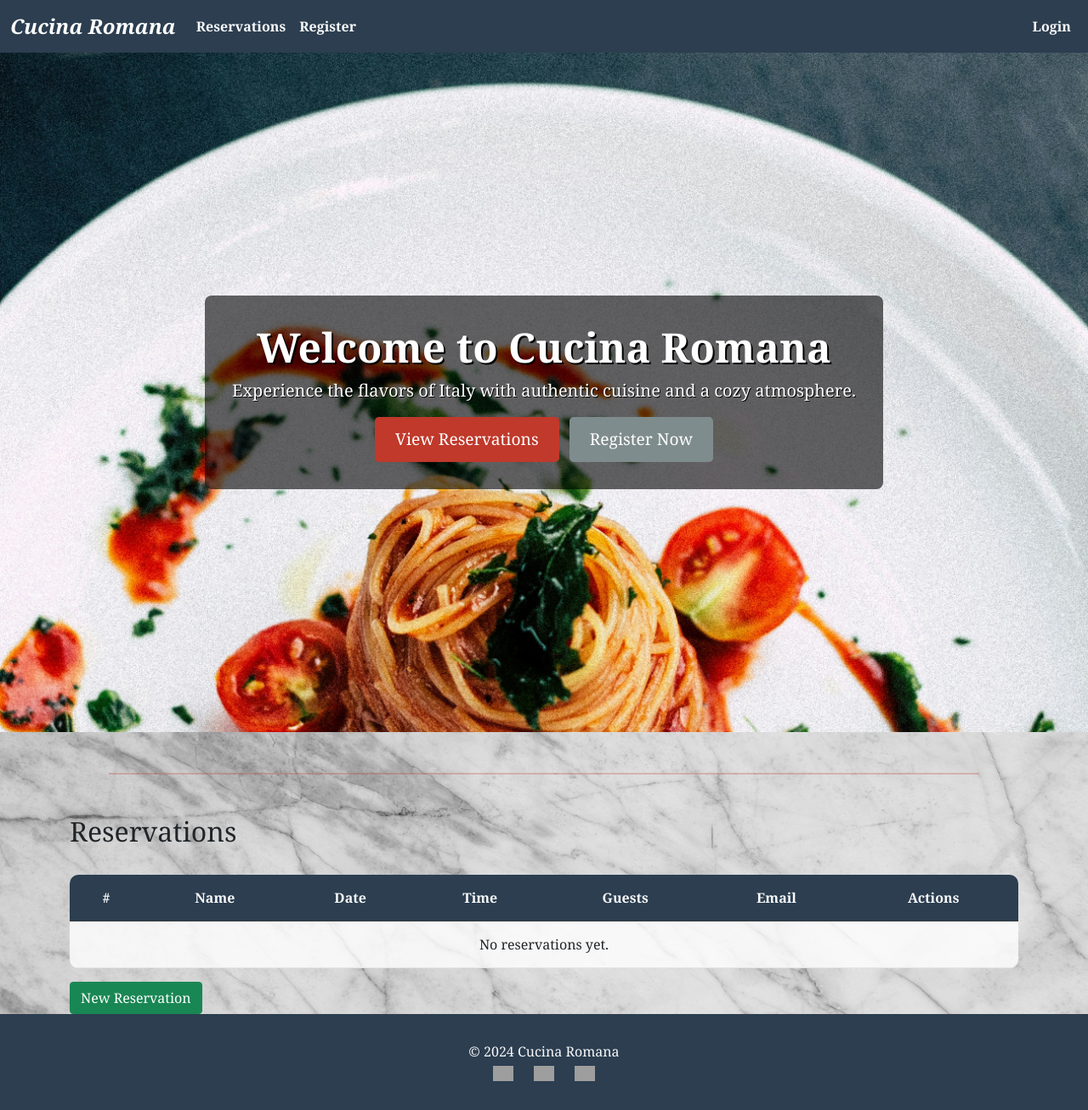
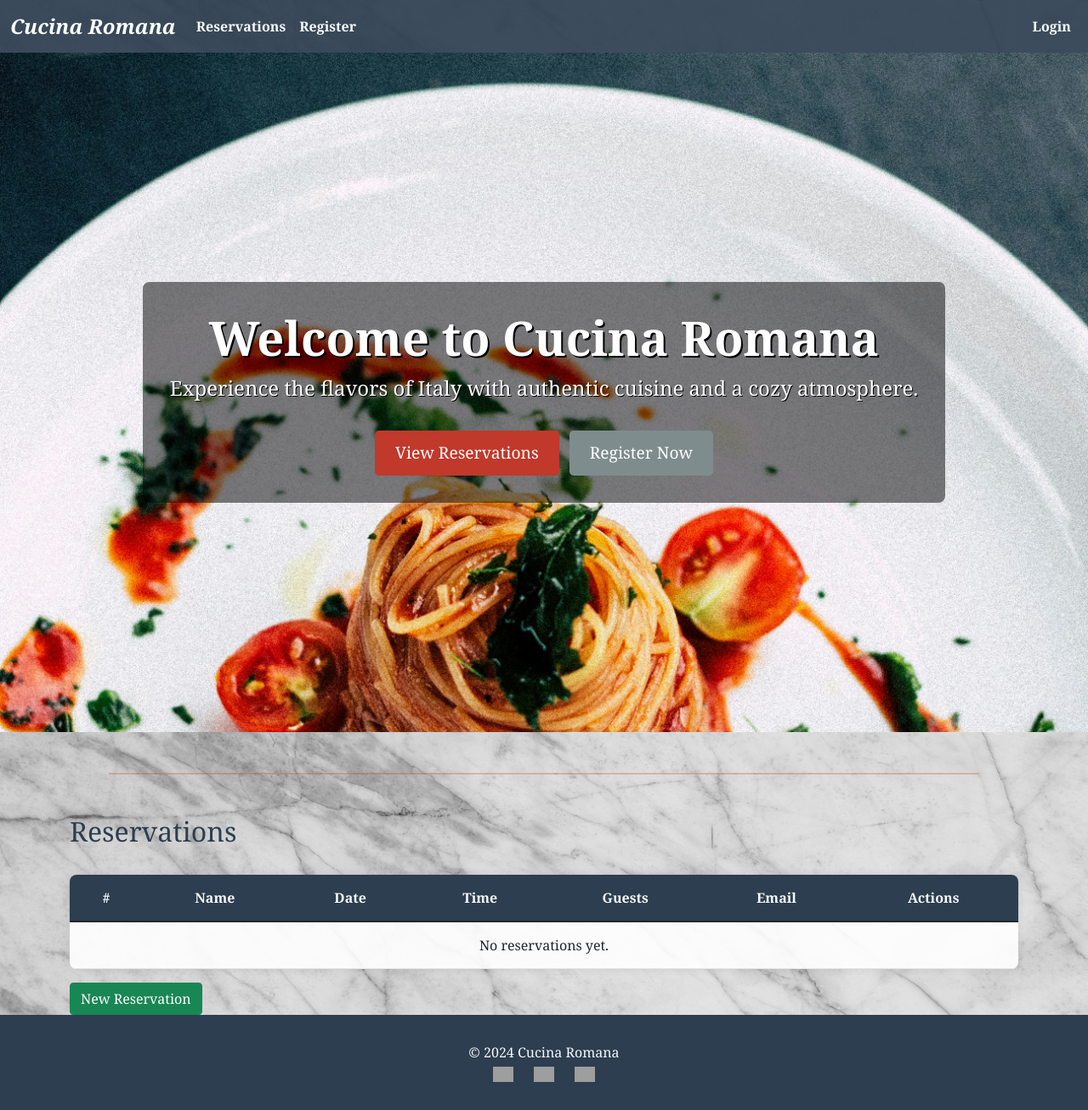
Before and after one commit to Malethrion/Restaurant-booking-system, a Django app: page /reservations/ in a window 1280 px wide. Shown: the whole page at 85% size. Before the commit the page ends 1273 px from the top, so only its background shows below. Run offline with Django 4.2, Linux system fonts and the light colour scheme; data that the repository does not hold is empty; grey boxes are pictures that could not be loaded.

Commit message:
Improved hero section styling, enhanced navbar and button designs, updated forms and tables for Roman theme cohesion, and ensured background consistency throughout the site.

```diff
--- a/static/css/styles.css
+++ b/static/css/styles.css
@@ -5,6 +5,7 @@ body {
     font-family: "Georgia", serif;
     background: url("../img/marble-background.jpg") no-repeat center center fixed;
     background-size: cover;
+    color: #2c3e50; /* Dark grey for better readability on light background */
 }
 
 .navbar-brand {
@@ -15,7 +16,7 @@ body {
 }
 
 .navbar {
-    background-color: #2c3e50;
+    background-color: rgba(44, 62, 80, 0.9); /* Slightly transparent dark background */
 }
 
 .nav-link {
@@ -37,23 +38,25 @@ body {
     align-items: center;
     justify-content: center;
     color: #fff;
+    text-align: center;
 }
 
 .hero-content {
-    background: rgba(0, 0, 0, 0.6);
+    background: rgba(0, 0, 0, 0.5);
     padding: 2rem;
     border-radius: 0.5rem;
 }
 
 .hero-content h1 {
-    font-size: 3rem;
+    font-size: 3.5rem;
     font-weight: bold;
     text-shadow: 2px 2px #000;
 }
 
 .hero-content p {
-    font-size: 1.25rem;
+    font-size: 1.5rem;
     text-shadow: 1px 1px #000;
+    margin-bottom: 2rem;
 }
 
 /* BUTTON STYLES */
@@ -96,11 +99,40 @@ body {
     box-shadow: 0 0 5px rgba(192, 57, 43, 0.5);
 }
 
-/* DECORATIVE DIVIDER */
-.decorative-divider {
-    border-top: 2px solid #c0392b;
-    margin: 3rem auto;
-    width: 80%;
+.auth-container {
+    background: rgba(255, 255, 255, 0.9);
+    padding: 2rem;
+    border-radius: 8px;
+    box-shadow: 0 0 10px rgba(0, 0, 0, 0.1);
+}
+
+/* TABLE STYLES */
+.table {
+    background-color: rgba(255, 255, 255, 0.9);
+    border-collapse: collapse;
+    width: 100%;
+    margin-top: 2rem;
+    border-radius: 8px;
+    overflow: hidden;
+    box-shadow: 0 0 10px rgba(0, 0, 0, 0.1);
+}
+
+.table th, .table td {
+    padding: 15px;
+    text-align: center;
+}
+
+.table th {
+    background-color: #2c3e50;
+    color: #f8f9fa;
+}
+
+.table td {
+    border-bottom: 1px solid #e5e5e5;
+}
+
+.table-striped tbody tr:nth-of-type(odd) {
+    background-color: rgba(248, 249, 250, 0.7);
 }
 
 /* FOOTER */
@@ -124,53 +156,17 @@ body {
     transform: scale(1.1);
 }
 
-/* TABLE STYLES */
-.table {
-    background-color: rgba(255, 255, 255, 0.8);
-    border-collapse: separate;
-    border-spacing: 0;
-    width: 100%;
-    margin-top: 2rem;
-    border-radius: 10px;
-    overflow: hidden;
-}
-
-.table th, .table td {
-    padding: 15px;
-    text-align: center;
-}
-
-.table th {
-    background-color: #2c3e50;
-    color: #f8f9fa;
-    font-weight: bold;
-}
-
-.table td {
-    border-bottom: 1px solid #e5e5e5;
-}
-
-.table-striped tbody tr:nth-of-type(odd) {
-    background-color: rgba(255, 255, 255, 0.6);
-}
-
-/* LOGIN AND REGISTER FORMS */
-.auth-container {
-    background: rgba(255, 255, 255, 0.9);
-    padding: 2rem;
-    border-radius: 8px;
-    box-shadow: 0 0 10px rgba(0, 0, 0, 0.1);
-}
-
-.auth-container h1 {
-    color: #2c3e50;
-    margin-bottom: 1.5rem;
+/* DECORATIVE DIVIDER */
+.decorative-divider {
+    border-top: 2px solid #c0392b;
+    margin: 3rem auto;
+    width: 80%;
 }
 
 /* RESPONSIVENESS */
 @media (max-width: 768px) {
     .hero-section {
-        height: 60vh;
+        height: 70vh;
     }
 
     .hero-content h1 {
@@ -178,6 +174,6 @@ body {
     }
 
     .hero-content p {
-        font-size: 1rem;
+        font-size: 1.25rem;
     }
 }
```
